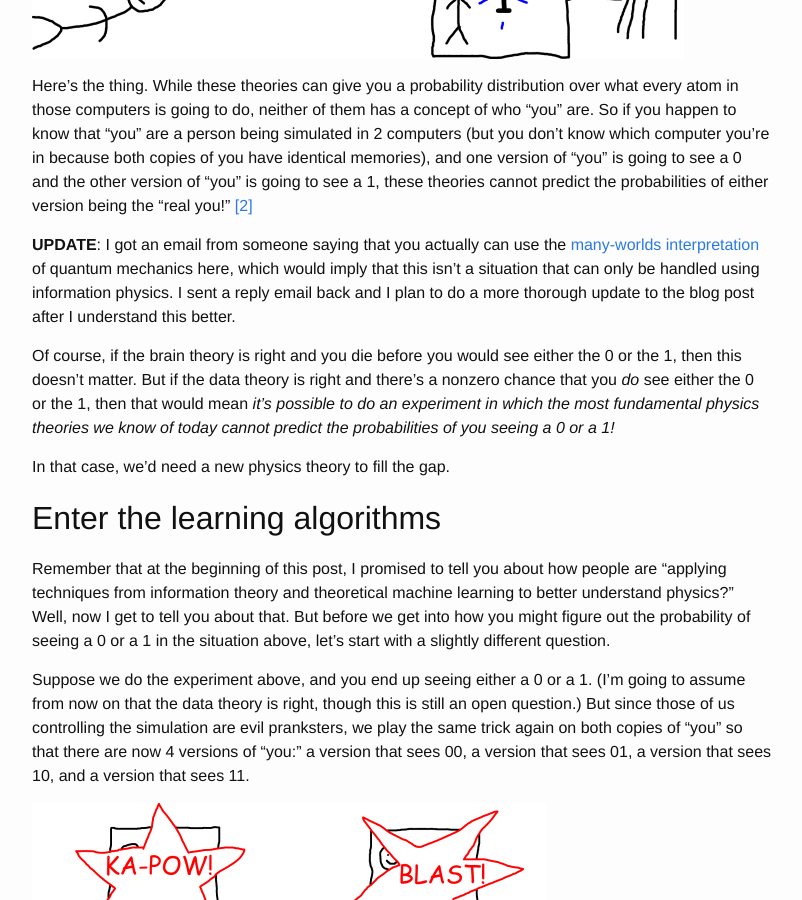
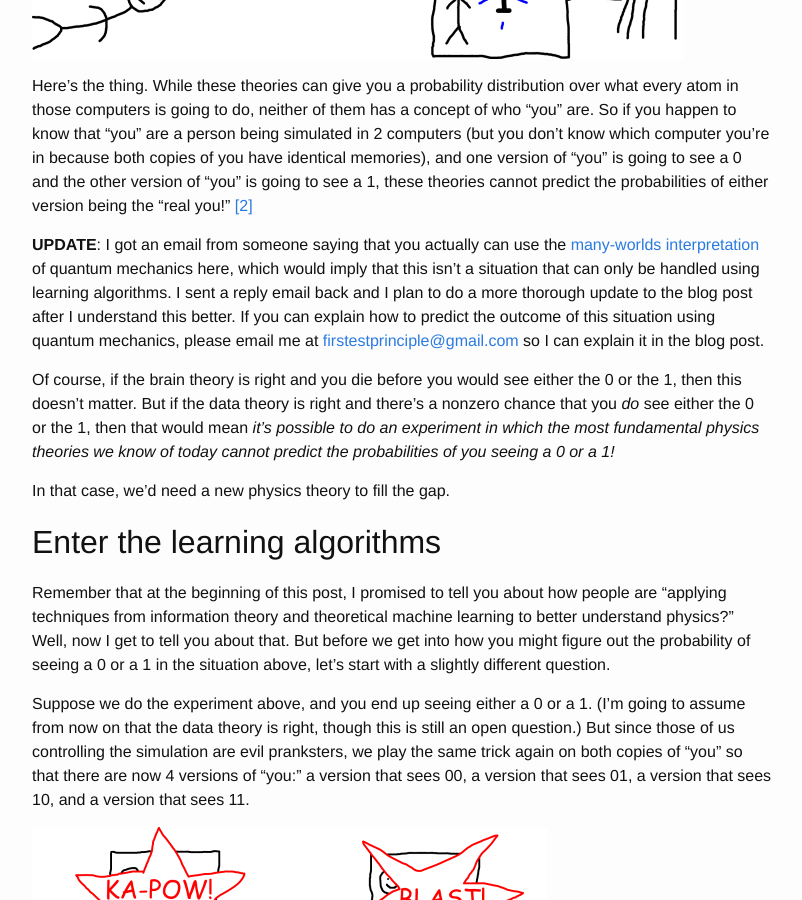
Before and after one commit to ad510/firstest-principle, a Jekyll site: the page built from _posts/2016-07-10-learning.md, in a window 1280 px wide and 900 px high, scrolled down 6306 px. Shown: the whole window, without its empty margins (238-1040 px from the left). Built offline with Jekyll 4.4.1, drawn with Linux system fonts in a browser that asks for light colours; some of the changed text lies outside the part shown.

Commit message:
ask people to email me if they can explain many-worlds

```diff
--- a/_posts/2016-07-10-learning.md
+++ b/_posts/2016-07-10-learning.md
@@ -13,7 +13,7 @@ People often describe information physics or digital physics by saying it is som
 
 > *If* it is possible to put ourselves inside computer simulations, it *might* be possible to put ourselves in a situation where we cannot use existing physics theories to predict what we'll perceive happening to us, but where we can use machine learning algorithms to do so.
 
-**UPDATE**: I got an email from someone saying that you actually can use the [many-worlds interpretation](https://en.wikipedia.org/wiki/Many-worlds_interpretation) of quantum mechanics in the situation I describe, which would imply that this isn't a situation that can only be handled using information physics. I sent a reply email back and I plan to do a more thorough update to the blog post after I understand this better.
+**UPDATE**: I got an email from someone saying that you actually can use the [many-worlds interpretation](https://en.wikipedia.org/wiki/Many-worlds_interpretation) of quantum mechanics in the situation I describe, which would imply that this isn't a situation that can only be handled using learning algorithms. I sent a reply email back and I plan to do a more thorough update to the blog post after I understand this better.
 
 But before we get into it, let me be very clear about something. Currently, information physics is currently just a *hypothesis* about how the universe works. Unlike more established theories such as the [standard model](http://www.quantumdiaries.org/2010/12/08/known-knowns-of-the-standard-model/) and [general relativity](http://www.feynmanlectures.caltech.edu/II_42.html), we do not know if this is *actually representative* of how the universe works, or even if a new physics theory is needed to explain the situation hinted at above (where I emphasized "if" and "might"). Answering those questions would require serious experimental evidence that is way beyond our capabilities today. But given how quickly our technology is improving, I wouldn't be completely shocked if it is possible in my lifetime.
 
@@ -89,7 +89,7 @@ Well, then, how about we do this the proper way, and use the fundamental laws of
 
 Here's the thing. While these theories can give you a probability distribution over what every atom in those computers is going to do, neither of them has a concept of who "you" are. So if you happen to know that "you" are a person being simulated in 2 computers (but you don't know which computer you're in because both copies of you have identical memories), and one version of "you" is going to see a 0 and the other version of "you" is going to see a 1, these theories cannot predict the probabilities of either version being the "real you!" <a id="fnref2" href="#fn2">[2]</a>
 
-**UPDATE**: I got an email from someone saying that you actually can use the [many-worlds interpretation](https://en.wikipedia.org/wiki/Many-worlds_interpretation) of quantum mechanics here, which would imply that this isn't a situation that can only be handled using information physics. I sent a reply email back and I plan to do a more thorough update to the blog post after I understand this better.
+**UPDATE**: I got an email from someone saying that you actually can use the [many-worlds interpretation](https://en.wikipedia.org/wiki/Many-worlds_interpretation) of quantum mechanics here, which would imply that this isn't a situation that can only be handled using learning algorithms. I sent a reply email back and I plan to do a more thorough update to the blog post after I understand this better. If you can explain how to predict the outcome of this situation using quantum mechanics, please email me at [firstestprinciple@gmail.com](mailto:firstestprinciple@gmail.com) so I can explain it in the blog post.
 
 Of course, if the brain theory is right and you die before you would see either the 0 or the 1, then this doesn't matter. But if the data theory is right and there's a nonzero chance that you *do* see either the 0 or the 1, then that would mean *it's possible to do an experiment in which the most fundamental physics theories we know of today cannot predict the probabilities of you seeing a 0 or a 1!*
 
```
